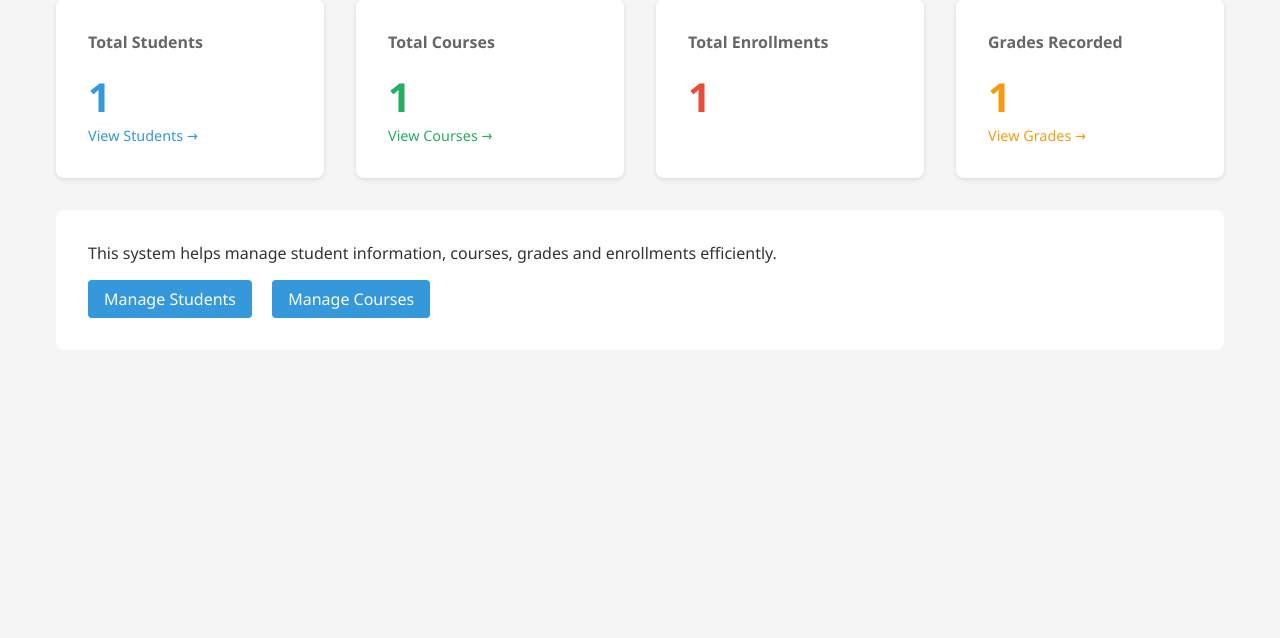
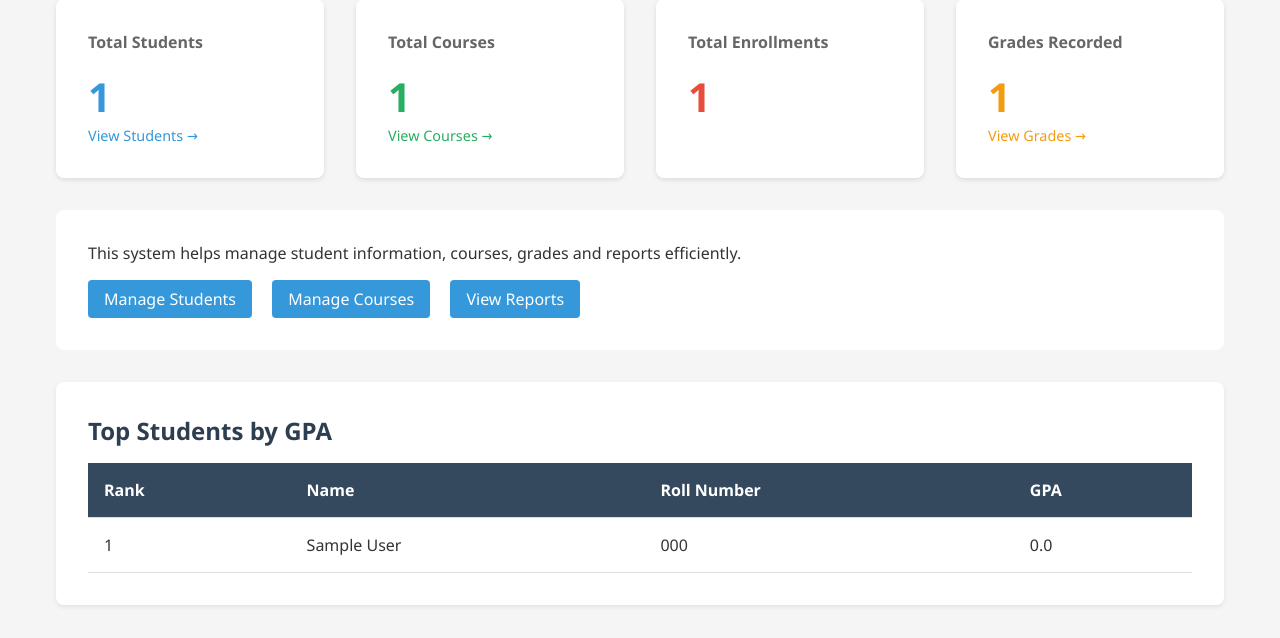
Before and after one commit to KhadijaAli123/Student-Information-System, a Flask app: page / in a window 1280 px wide. Shown: the part 162-800 px from the top of the page. Run offline with Flask 3, Linux system fonts and the light colour scheme; tables that the repository leaves empty hold one stand-in row (values such as "Sample post").

Commit message:
Day 5.3: Enhanced homepage with average GPA and top student preview so I can see report highlights immediately

```diff
--- a/templates/index.html
+++ b/templates/index.html
@@ -31,10 +31,37 @@
 </div>
 
 <div style="background: white; padding: 2rem; border-radius: 8px; margin-top: 2rem;">
-    <p>This system helps manage student information, courses, grades and enrollments efficiently.</p>
+    <p>This system helps manage student information, courses, grades and reports efficiently.</p>
     <div style="margin-top: 1rem;">
         <a href="/students" class="btn" style="margin-right: 1rem;">Manage Students</a>
-        <a href="/courses" class="btn">Manage Courses</a>
+        <a href="/courses" class="btn" style="margin-right: 1rem;">Manage Courses</a>
+        <a href="/reports" class="btn">View Reports</a>
     </div>
 </div>
+
+{% if top_students %}
+<div style="margin-top: 2rem; background: white; padding: 2rem; border-radius: 8px; box-shadow: 0 2px 5px rgba(0,0,0,0.08);">
+    <h2>Top Students by GPA</h2>
+    <table>
+        <thead>
+            <tr>
+                <th>Rank</th>
+                <th>Name</th>
+                <th>Roll Number</th>
+                <th>GPA</th>
+            </tr>
+        </thead>
+        <tbody>
+            {% for student, gpa in top_students %}
+            <tr>
+                <td>{{ loop.index }}</td>
+                <td>{{ student.name }}</td>
+                <td>{{ student.roll_number }}</td>
+                <td>{{ gpa }}</td>
+            </tr>
+            {% endfor %}
+        </tbody>
+    </table>
+</div>
+{% endif %}
 {% endblock %}
```
